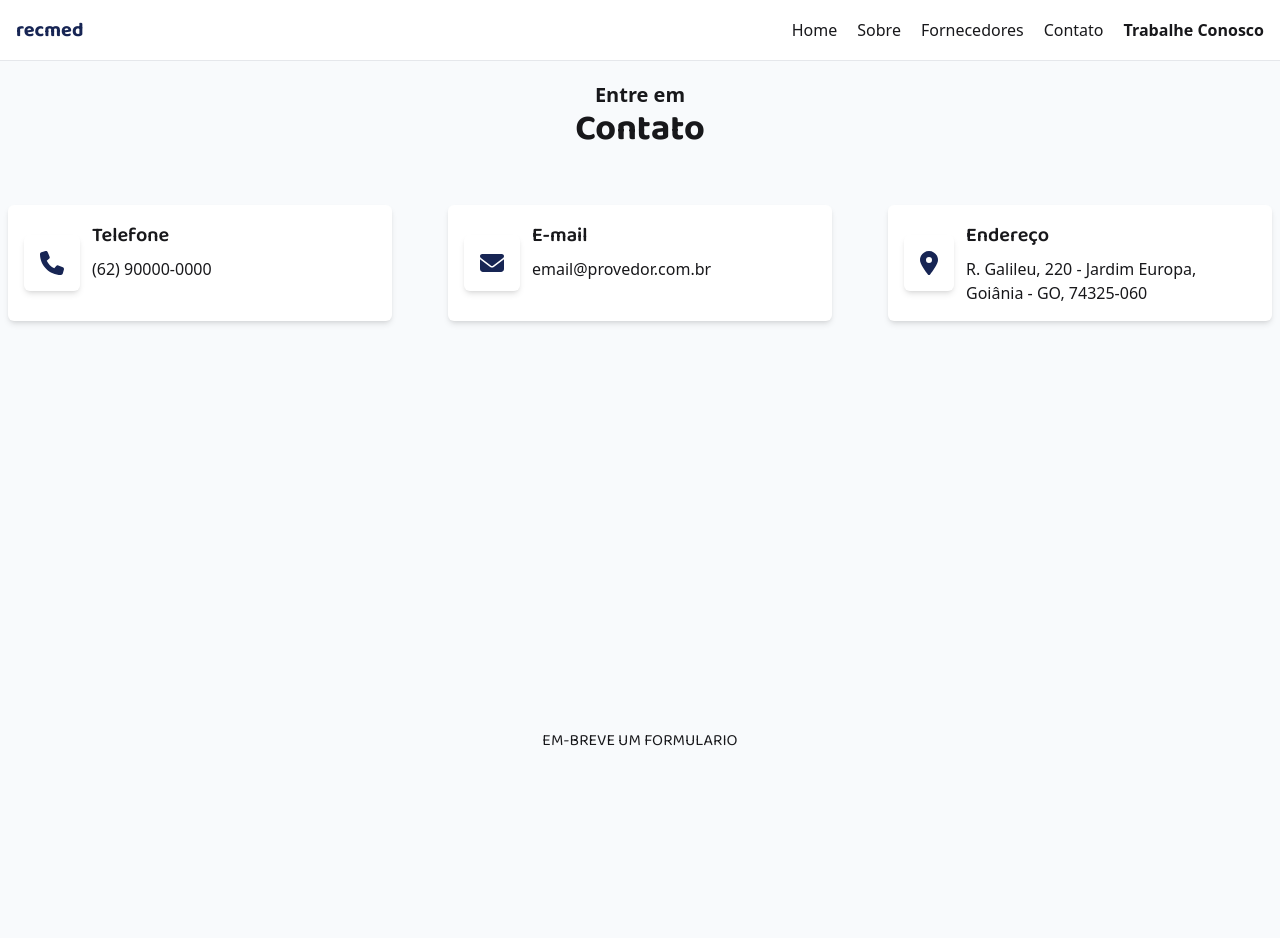
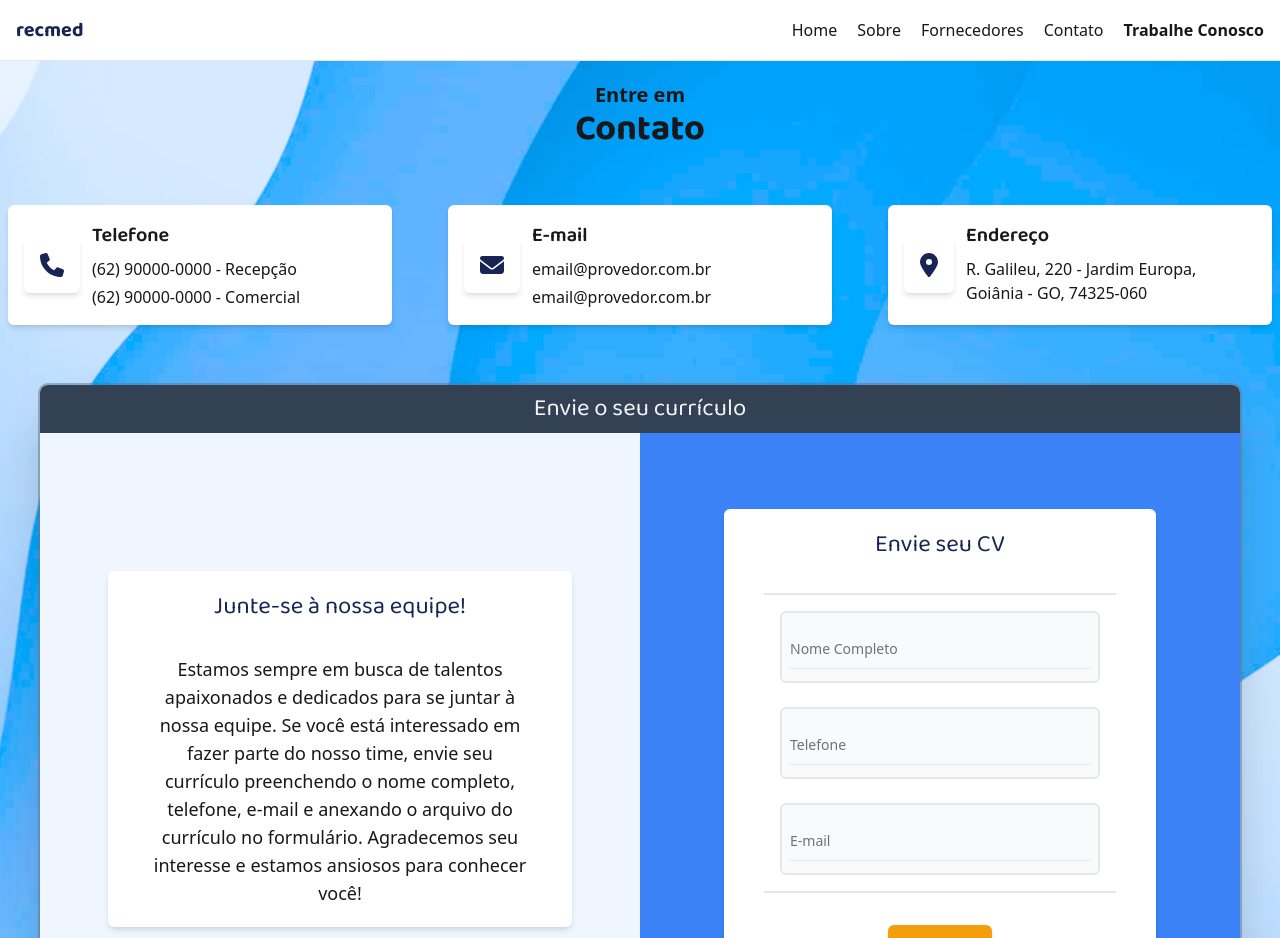
Before and after one commit to zCarlosEduardo/Medicine-Distributor, a Next.js app: page /Trabalhe%20Conosco in a window 1280 px wide. Shown: the top 938 px of the page. Built offline with nearby package versions, Linux system fonts and the light colour scheme.

Commit message:
Trabalhe Conosco dia 4
Aqui estou mais um dia

```diff
--- a/src/app/Trabalhe%20Conosco/page.tsx
+++ b/src/app/Trabalhe%20Conosco/page.tsx
@@ -1,10 +1,11 @@
 import InfoContatoSection from "@/components/InfoContatoSection";
 import TrabalheConoscoSection from "@/components/trabalheConoscoSection";
+import './../../assets/css/background.css';
 
 export default function CurriculoPage() {
   return (
     <>
-    <main>
+    <main className="bg_trabalhe">
       <section id="InfoContato" className="max-lg:hidden">
         <InfoContatoSection/>
       </section>
--- a/src/app/page.tsx
+++ b/src/app/page.tsx
@@ -9,7 +9,6 @@ import InfoSacsection from "@/components/InfoSacSection";
 export default function Home() {
   return (
     <>
-    <header className="bg-red-950"></header>
       <main>
         <section id="Home">
           <HomeSection></HomeSection>
--- a/src/assets/css/background.css
+++ b/src/assets/css/background.css
@@ -7,3 +7,13 @@
     height: 100vh;
     position: relative;
 }
+
+.bg_trabalhe {
+    background-image: url('../img/bgMokup.svg');
+    background-repeat: no-repeat;
+    background-size: cover;
+    background-position: center;
+    width: 100%;
+    height: 100%;
+    position: relative;
+}
--- a/src/components/InfoContatoSection.tsx
+++ b/src/components/InfoContatoSection.tsx
@@ -13,7 +13,7 @@ interface ContactInfoProps {
 }
 
 const ContactInfo: React.FC<ContactInfoProps> = ({ icon, title, children }) => (
-  <div className="flex flex-wrap justify-start max-md:w-80 w-96 max-sm:flex-col gap-3 bg-white p-4 shadow-md rounded-md">
+  <div className="flex flex-wrap justify-start max-md:w-80 w-96 max-sm:flex-col gap-3 bg-white p-4 shadow-md rounded-md  hover:-translate-y-1 transition-all">
     <div className="text-blue-950 text-2xl flex justify-center items-center">
       <FontAwesomeIcon icon={icon} className="p-4 shadow-md rounded-md" />
     </div>
@@ -40,8 +40,16 @@ export default function InfoContatoSection() {
           <a
             href="tel:+55 (62) 900000000"
             aria-label="Ligar para (62) 900000000"
+            className="hover:text-zinc-600"
           >
-            (62) 90000-0000
+            (62) 90000-0000 - Recepção
+          </a>
+          <a
+            href="tel:+55 (62) 900000000"
+            aria-label="Ligar para (62) 900000000"
+            className="hover:text-zinc-600"
+          >
+            (62) 90000-0000 - Comercial
           </a>
         </ContactInfo>
 
@@ -50,6 +58,14 @@ export default function InfoContatoSection() {
           <a
             href="mailto:email@provedor.com.br"
             aria-label="Enviar e-mail para email@provedor.com.br"
+            className="hover:text-zinc-600"
+          >
+            email@provedor.com.br
+          </a>
+          <a
+            href="mailto:email@provedor.com.br"
+            aria-label="Enviar e-mail para email@provedor.com.br"
+            className="hover:text-zinc-600"
           >
             email@provedor.com.br
           </a>
@@ -62,7 +78,7 @@ export default function InfoContatoSection() {
             aria-label="Ver endereço no Google Maps"
             target="_blank"
             rel="noopener noreferrer"
-            className="max-md:text-center"
+            className="max-md:text-center hover:text-zinc-600"
           >
             R. Galileu, 220 - Jardim Europa, Goiânia - GO, 74325-060
           </a>
--- a/src/components/trabalheConoscoSection.tsx
+++ b/src/components/trabalheConoscoSection.tsx
@@ -1,8 +1,131 @@
 export default function TrabalheConoscoSection() {
   return (
-    <article className="h-screen flex text-center justify-center items-center">
-      <div>
-        <h1>EM-BREVE UM FORMULARIO</h1>
+    <article className="max-md:min-h-screen lg:h-screen w-screen flex text-center justify-center items-center p-10 max-lg:px-3">
+      <div className="bg-white w-full h-full rounded-lg shadow-2xl flex flex-col ring-2 ring-slate-500/50">
+        <div className="bg-slate-700 rounded-t-lg flex justify-center text-center p-2">
+          <h2 className="text-zinc-100 text-2xl">Envie o seu currículo</h2>
+        </div>
+        <div className="flex-1 flex flex-col lg:flex-row rounded-b-lg">
+          {/* Texto Informativo */}
+          <div className="bg-blue-50 flex-1 flex justify-around max-lg:py-5 max-sm:px-2 items-center">
+            <div className="flex flex-col text-center space-y-8 bg-white px-10 py-5 max-sm:px-2 rounded-md shadow-md">
+              <h3 className="text-2xl text-blue-950">
+                Junte-se à nossa equipe!
+              </h3>
+              <p className="text-lg max-w-sm max-md:max-w-sm">
+                Estamos sempre em busca de talentos apaixonados e dedicados para
+                se juntar à nossa equipe. Se você está interessado em fazer
+                parte do nosso time, envie seu currículo preenchendo o nome
+                completo, telefone, e-mail e anexando o arquivo do currículo no
+                formulário. Agradecemos seu interesse e estamos ansiosos para
+                conhecer você!
+              </p>
+            </div>
+          </div>
+          {/* Formulario */}
+          <div className="bg-blue-500 flex-1 flex justify-around max-lg:py-5 items-center">
+            <div className="flex flex-col text-center space-y-8 bg-white  px-10 py-5 max-sm:px-0 rounded-md shadow-md">
+              <h3 className="text-2xl text-blue-950">Envie seu CV</h3>
+              <div className="flex flex-col border-y-2 p-4">
+                <form method="post" className="flex flex-col gap-6 ">
+                  <div className="py-3 px-2 rounded-md w-max bg-slate-50 border-2 peer-focus:shadow-md ">
+                    <div className="relative h-11 min-w-[300px]">
+                      <input
+                        placeholder="Maria Carolina"
+                        aria-label="Coloque o seu Nome completo"
+                        className="peer h-full w-full border-b border-gray-300 bg-transparent
+                       pt-4 pb-1.5 font-sans text-sm font-normal text-gray-700 outline outline-0
+                        transition-all placeholder-shown:border-gray-200 focus:border-gray-600 focus:outline-0
+                        disabled:border-0 disabled:bg-gray-50 placeholder:opacity-0 focus:placeholder:opacity-100"
+                      />
+                      <label
+                        className="after:content[''] pointer-events-none absolute left-0
+                      -top-1.5 flex h-full w-full select-none !overflow-visible truncate text-[14px]
+                       font-normal leading-tight text-gray-500 transition-all after:absolute after:-bottom-1.5
+                        after:block after:w-full after:scale-x-0 after:border-b-2 after:border-gray-600
+                        after:transition-transform after:duration-300 peer-placeholder-shown:text-sm
+                          peer-placeholder-shown:leading-[4.25] peer-placeholder-shown:text-gray-500
+                          peer-focus:text-[16px] peer-focus:leading-tight peer-focus:text-blue-500
+                           peer-focus:after:scale-x-100 peer-focus:after:border-blue-500 peer-disabled:text-transparent
+                            peer-disabled:peer-placeholder-shown:text-gray-500"
+                      >
+                        Nome Completo
+                      </label>
+                    </div>
+                  </div>
+                  <div className="py-3 px-2 rounded-md w-max bg-slate-50 border-2 peer-focus:shadow-md ">
+                    <div className="relative h-11 w-full min-w-[300px]">
+                      <input
+                        placeholder="(62) 90000-0000"
+                        aria-label="Coloque o seu numero de telefone"
+                        className="peer h-full w-full border-b border-gray-300 bg-transparent
+                       pt-4 pb-1.5 font-sans text-sm font-normal text-gray-700 outline outline-0
+                        transition-all placeholder-shown:border-gray-200 focus:border-gray-600 focus:outline-0
+                        disabled:border-0 disabled:bg-gray-50 placeholder:opacity-0 focus:placeholder:opacity-100"
+                      />
+                      <label
+                        className="after:content[''] pointer-events-none absolute left-0
+                      -top-1.5 flex h-full w-full select-none !overflow-visible truncate text-[14px]
+                       font-normal leading-tight text-gray-500 transition-all after:absolute after:-bottom-1.5
+                        after:block after:w-full after:scale-x-0 after:border-b-2 after:border-gray-600
+                        after:transition-transform after:duration-300 peer-placeholder-shown:text-sm
+                          peer-placeholder-shown:leading-[4.25] peer-placeholder-shown:text-gray-500
+                          peer-focus:text-[16px] peer-focus:leading-tight peer-focus:text-blue-500
+                           peer-focus:after:scale-x-100 peer-focus:after:border-blue-500 peer-disabled:text-transparent
+                            peer-disabled:peer-placeholder-shown:text-gray-500"
+                      >
+                        Telefone
+                      </label>
+                    </div>
+                  </div>
+                  <div className="py-3 px-2 rounded-md w-max bg-slate-50 border-2 peer-focus:shadow-md ">
+                    <div className="relative h-11 w-full min-w-[300px]">
+                      <input
+                        placeholder="e-mail@provedor.com.br"
+                        aria-label="Coloque o seu E-mail"
+                        className="peer h-full w-full border-b border-gray-300 bg-transparent
+                       pt-4 pb-1.5 font-sans text-sm font-normal text-gray-700 outline outline-0
+                        transition-all placeholder-shown:border-gray-200 focus:border-gray-600 focus:outline-0
+                        disabled:border-0 disabled:bg-gray-50 placeholder:opacity-0 focus:placeholder:opacity-100"
+                      />
+                      <label
+                        className="after:content[''] pointer-events-none absolute left-0
+                      -top-1.5 flex h-full w-full select-none !overflow-visible truncate text-[14px]
+                       font-normal leading-tight text-gray-500 transition-all after:absolute after:-bottom-1.5
+                        after:block after:w-full after:scale-x-0 after:border-b-2 after:border-gray-600
+                        after:transition-transform after:duration-300 peer-placeholder-shown:text-sm
+                          peer-placeholder-shown:leading-[4.25] peer-placeholder-shown:text-gray-500
+                          peer-focus:text-[16px] peer-focus:leading-tight peer-focus:text-blue-500
+                           peer-focus:after:scale-x-100 peer-focus:after:border-blue-500 peer-disabled:text-transparent
+                            peer-disabled:peer-placeholder-shown:text-gray-500"
+                      >
+                        E-mail
+                      </label>
+                    </div>
+                  </div>
+                </form>
+              </div>
+              <div>
+                <button className="px-6 py-2 bg-amber-500 rounded-md text-lg font-semibold shadow-md hover:-translate-y-1
+                 hover:bg-amber-600 hover:text-zinc-50 transition-all" aria-label="Enviar Currículo">
+                  Enviar
+                </button>
+              </div>
+            </div>
+          </div>
+        </div>
+        <div className="bg-slate-200 rounded-b-lg flex flex-wrap justify-center text-center p-1">
+          <p className="text-zinc-900 text-lg">
+            Qualquer duvida entre em contato com o nosso RH:
+          </p>
+          <a
+            href="tel: +55 (62) 90000-0000"
+            aria-label="Esta com duvida entre em contato com o nosso Rh pelo numero:"
+            className=" bg-slate-700 text-white px-4 py-1 text-center lg:ml-4 rounded-md hover:bg-slate-800 transition-colors"
+          >
+            (62) 90000-0000
+          </a>
+        </div>
       </div>
     </article>
   );
```
Also changed, not shown: src/components/footer.tsx (+13 -11 lines), src/assets/img/203.png (added), src/assets/img/bgMokup.svg (added).
